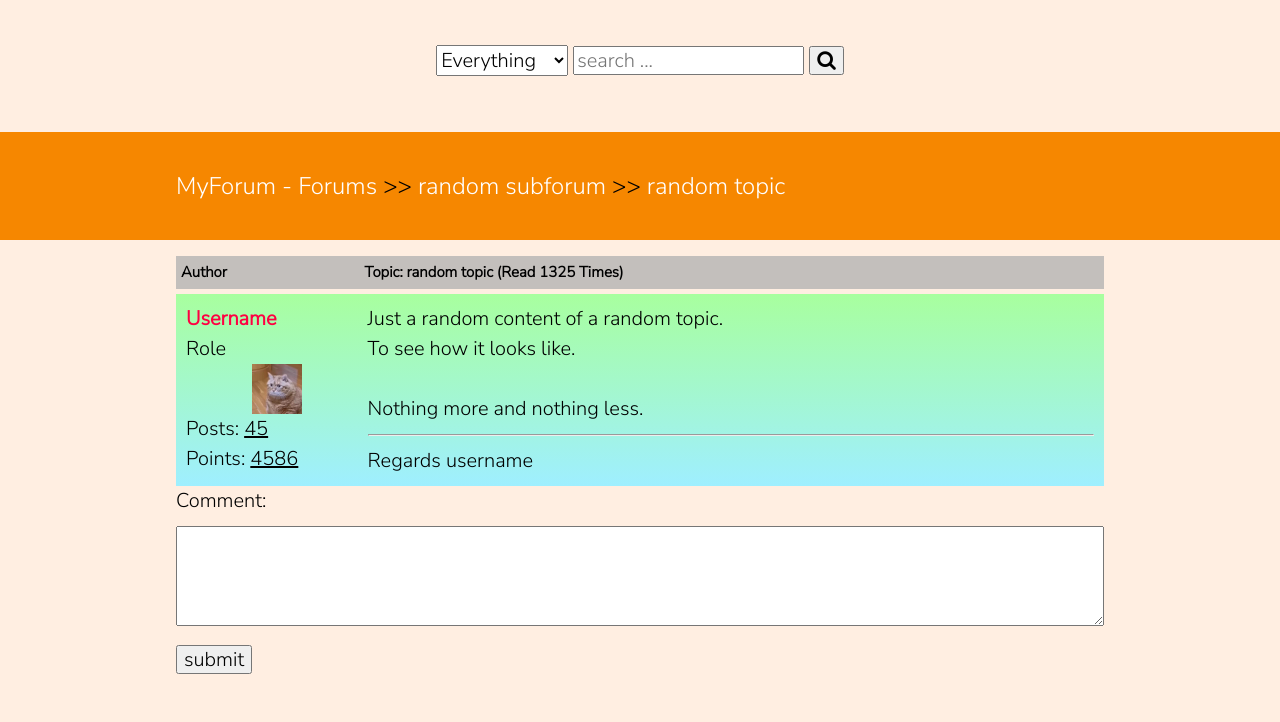
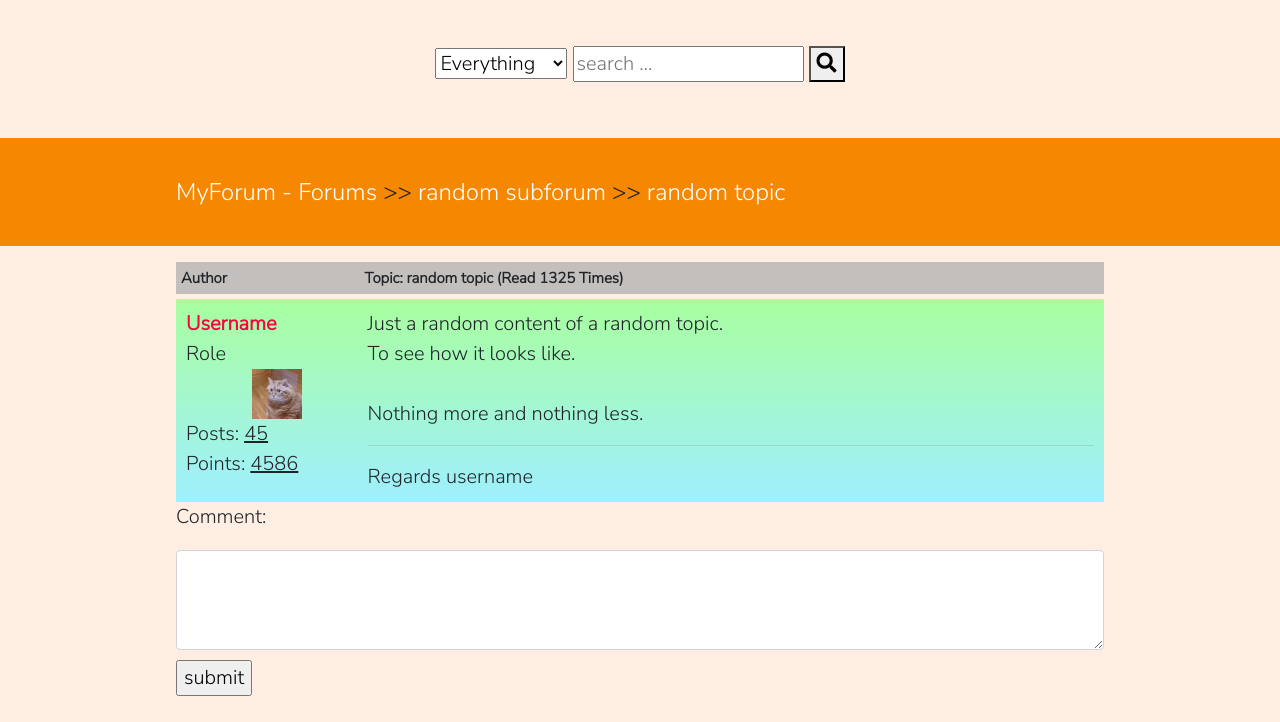
Before and after one commit to info340a-wi23/chatgpt-a-brief-rendition, a plain HTML site: page website/discussion.html in a window 1280 px wide. Shown: the part 334-1056 px from the top of the page. Drawn offline with nearby package versions, Linux system fonts and the light colour scheme.

Commit message:
add more stylesheet for discussion

```diff
--- a/website/discussion.html
+++ b/website/discussion.html
@@ -16,6 +16,8 @@
   <link rel="stylesheet" href="https://cdnjs.cloudflare.com/ajax/libs/font-awesome/4.7.0/css/font-awesome.min.css">
   <link rel="preconnect" href="https://fonts.gstatic.com">
   <link href="https://fonts.googleapis.com/css2?family=Titillium+Web:ital@1&display=swap" rel="stylesheet">
+  <link rel="stylesheet" href="https://stackpath.bootstrapcdn.com/bootstrap/4.4.1/css/bootstrap.min.css">
+  <link  rel="stylesheet" href="https://cdnjs.cloudflare.com/ajax/libs/font-awesome/5.11.2/css/all.min.css">
   <!-- material-symbols-outlined -->
   <link rel="stylesheet"
     href="https://fonts.googleapis.com/css2?family=Material+Symbols+Outlined:opsz,wght,FILL,GRAD@48,400,0,0">
```
